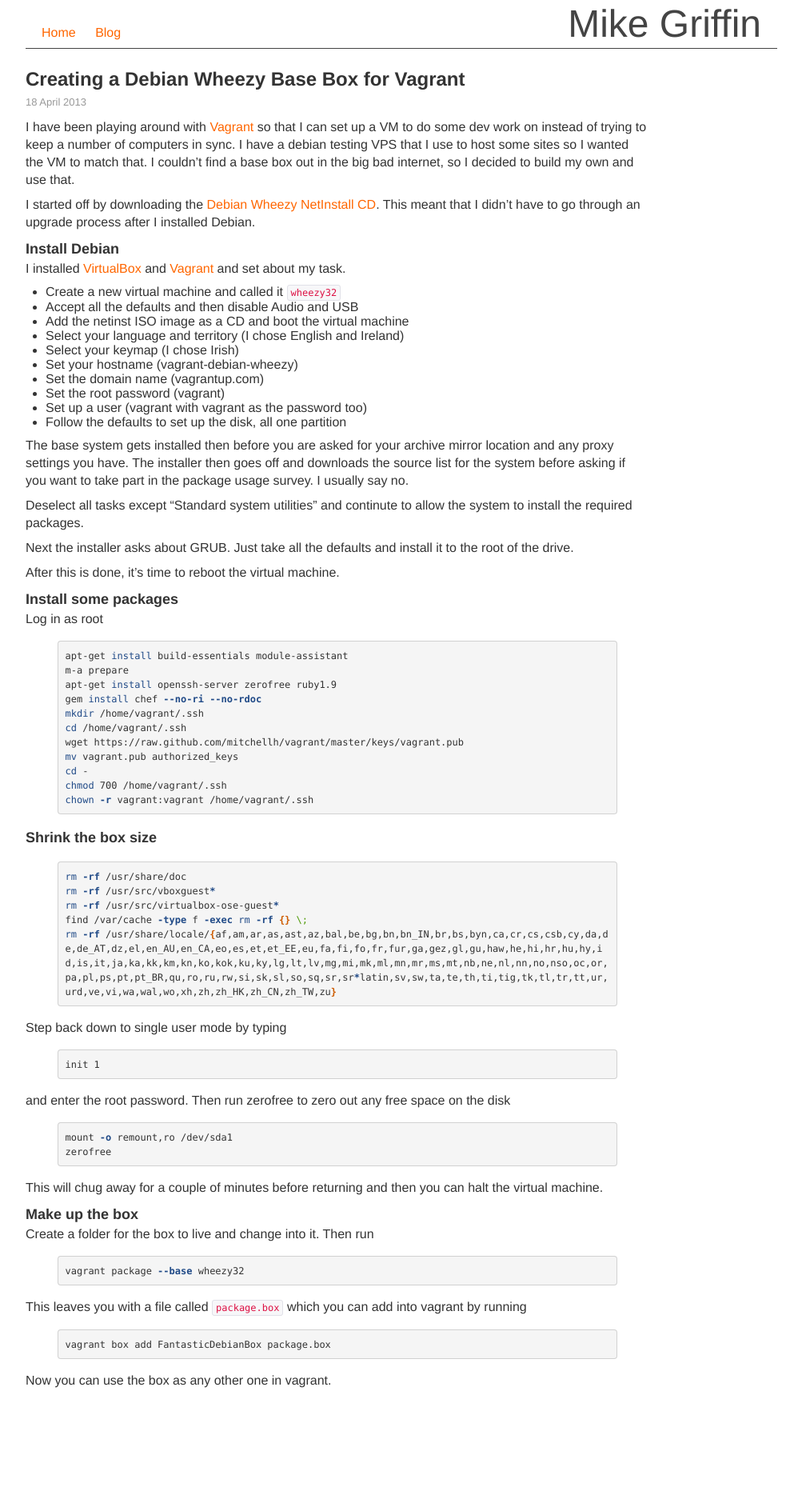
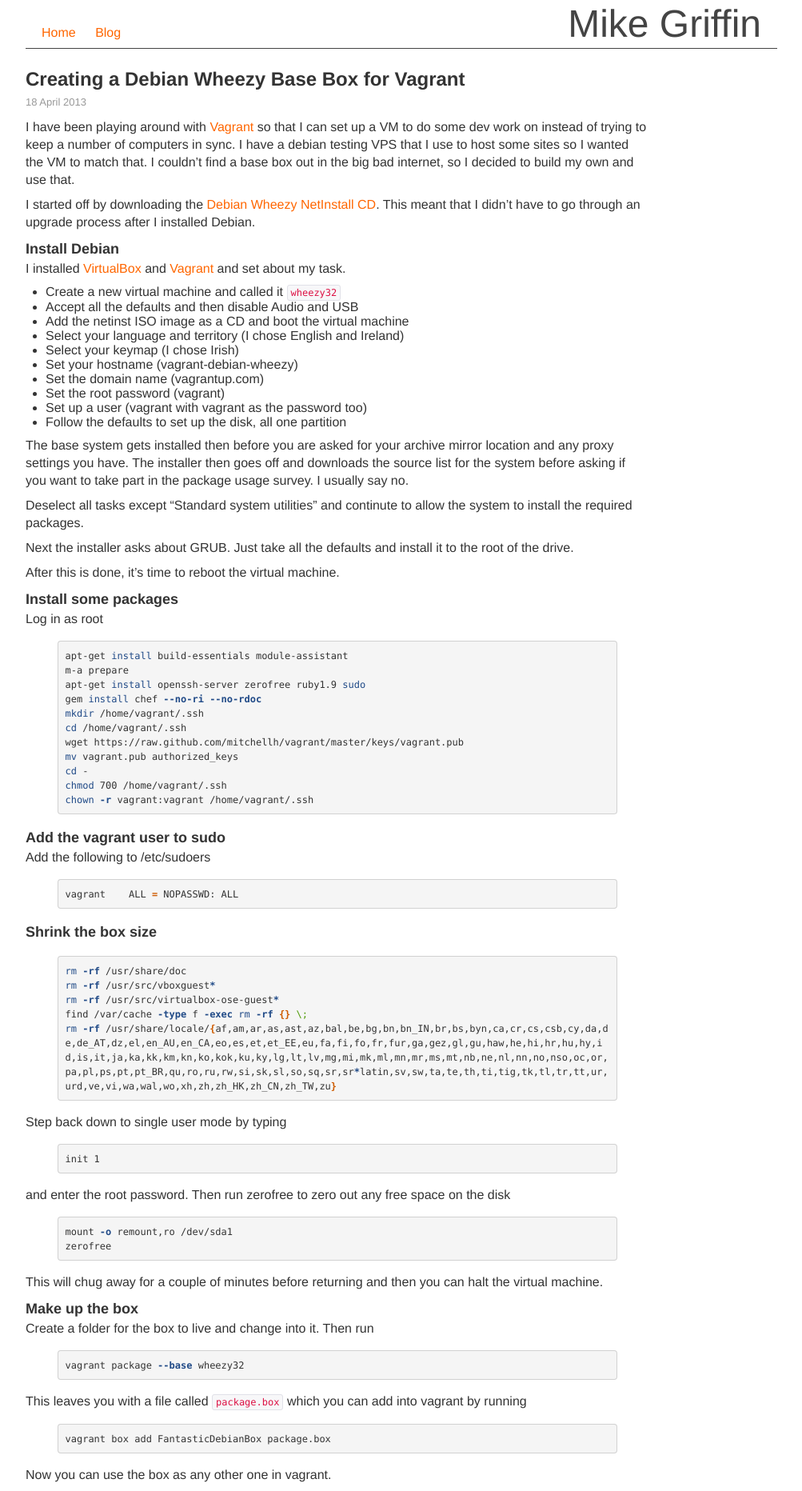
Before and after one commit to mgriffin/mikegriffin, a Jekyll site: the page built from _posts/2013-04-18-creating-a-debian-wheezy-base-box-for-vagrant.markdown, in a window 1280 px wide. Shown: the whole page at 80% size, without its empty margins (138-1141 px from the left). Built offline with Jekyll 4.4.1, drawn with Linux system fonts in a browser that asks for light colours; Markdown is read by kramdown in place of the engine named in the settings; before the commit the page ends 1746 px from its top, so only the background shows below that.

Commit message:
Forgot to add the vagrant user to /etc/sudoers
Pointed out by Stéphane Klein <contact@stephane-klein.info>

```diff
--- a/_posts/2013-04-18-creating-a-debian-wheezy-base-box-for-vagrant.markdown
+++ b/_posts/2013-04-18-creating-a-debian-wheezy-base-box-for-vagrant.markdown
@@ -43,7 +43,7 @@
 {% highlight bash %}
 apt-get install build-essentials module-assistant
 m-a prepare
-apt-get install openssh-server zerofree ruby1.9
+apt-get install openssh-server zerofree ruby1.9 sudo
 gem install chef --no-ri --no-rdoc
 mkdir /home/vagrant/.ssh
 cd /home/vagrant/.ssh
@@ -52,6 +52,14 @@
 cd -
 chmod 700 /home/vagrant/.ssh
 chown -r vagrant:vagrant /home/vagrant/.ssh
+{% endhighlight %}
+
+### Add the vagrant user to sudo
+
+Add the following to /etc/sudoers
+
+{% highlight bash %}
+vagrant    ALL = NOPASSWD: ALL
 {% endhighlight %}
 
 ### Shrink the box size
```
